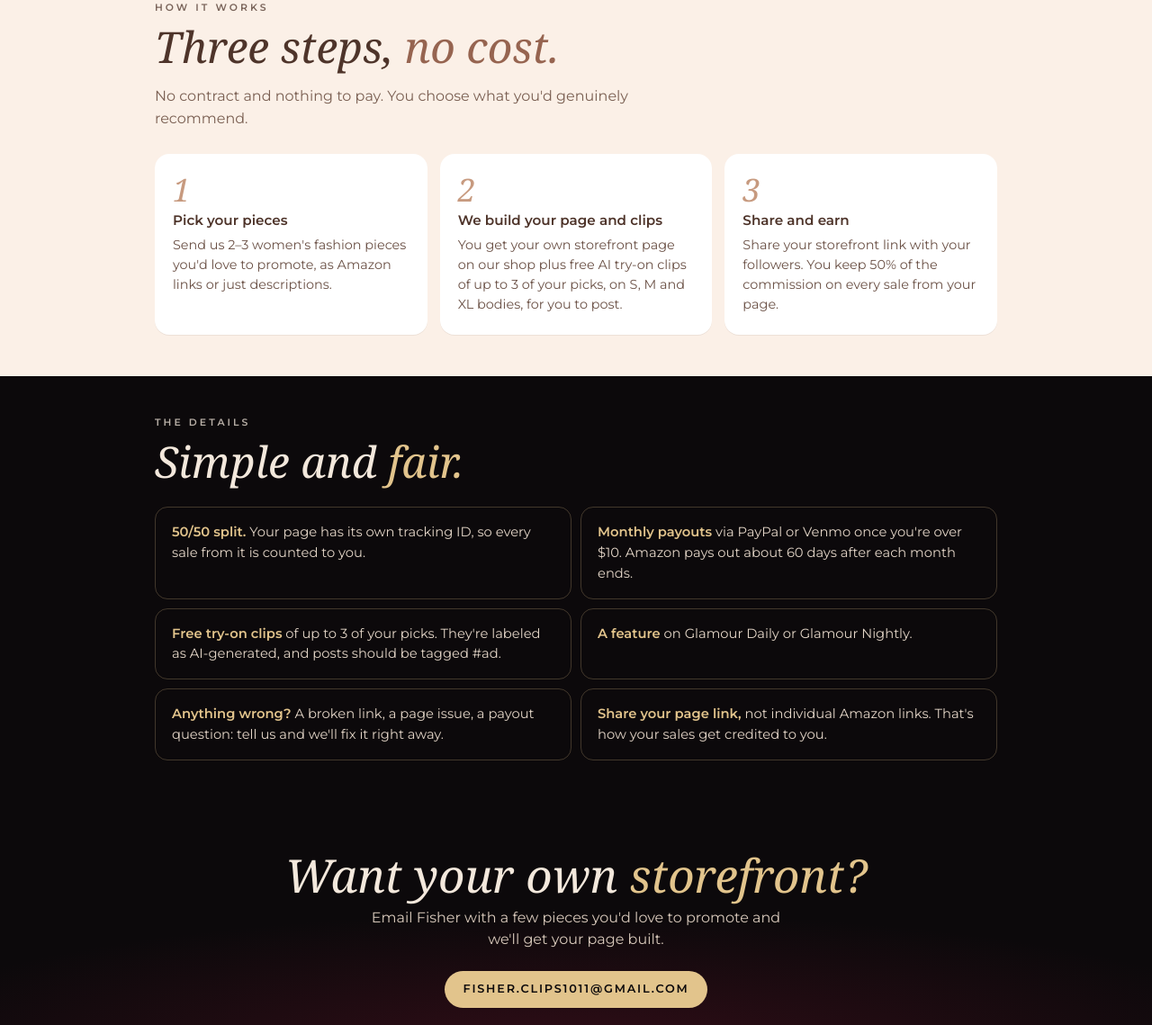
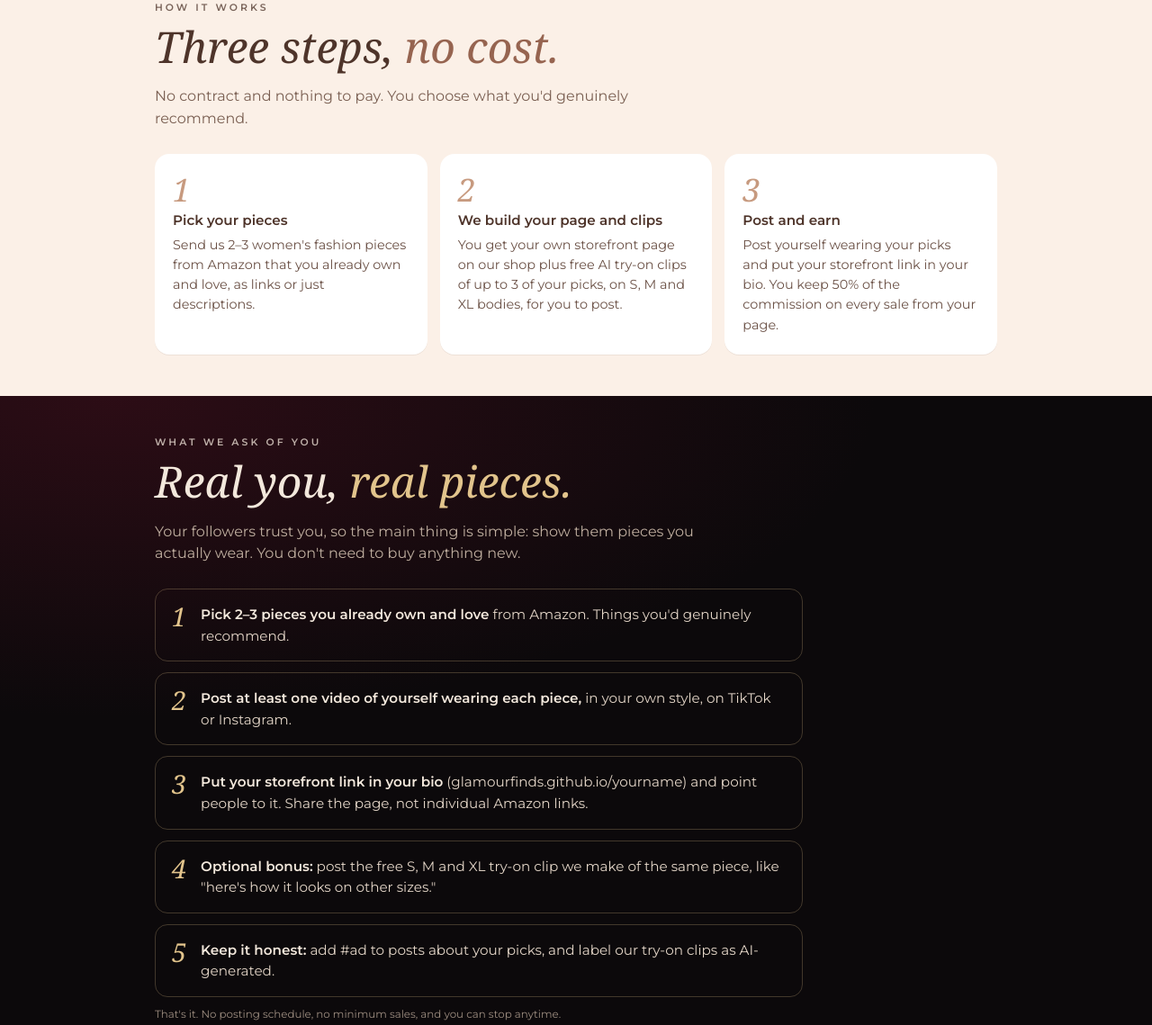
Before and after one commit to Glamourfinds/glamourfinds.github.io, a plain HTML site: page creators/index.html in a window 1280 px wide. Shown: the part 2143-3282 px from the top of the page at 90% size. Drawn offline with Linux system fonts and the light colour scheme; a web font is replaced by a local one.

Commit message:
Creators page: add 'What we ask of you' section
Co-Authored-By: Claude Opus 5.5 <noreply@anthropic.com>
Claude-Session: https://claude.ai/code/session_01Fbb5oCgYcz7r3Z1v92E6Xv

```diff
--- a/creators/index.html
+++ b/creators/index.html
@@ -49,6 +49,11 @@ section h2{font-size:clamp(2rem,6vw,3rem);margin:.3em 0 .4em}
 @media(min-width:760px){.facts{grid-template-columns:1fr 1fr}}
 .facts li{border:1px solid rgba(226,196,140,.25);border-radius:14px;padding:16px 18px;font-size:.92rem;color:#e3d5c7}
 .facts b{color:#e2c48c;font-weight:600}
+.asks{background:radial-gradient(110% 80% at 10% 0%,rgba(58,14,26,.7),transparent 60%)}
+.asklist{list-style:none;display:grid;gap:12px;margin-top:26px;max-width:720px}
+.asklist li{display:flex;gap:16px;align-items:flex-start;border:1px solid rgba(226,196,140,.25);border-radius:14px;padding:16px 18px;font-size:.95rem;color:#e3d5c7}
+.asklist .n{flex:0 0 auto;font:italic 500 1.8rem/1 "Playfair Display",Georgia,serif;color:#e2c48c;min-width:1ch}
+.asklist b{color:#f3e8dc;font-weight:600}
 .cta{text-align:center;padding:56px 0 50px;background:radial-gradient(90% 80% at 50% 100%,rgba(58,14,26,.8),transparent 70%)}
 .cta h2{font-size:clamp(2rem,6vw,3.2rem)}
 .cta p{color:#d8c9bb;max-width:46ch;margin:.6em auto 0}
@@ -97,10 +102,26 @@ footer a{color:#e2c48c}
     <h2>Three steps, <em>no cost.</em></h2>
     <p class="sub">No contract and nothing to pay. You choose what you'd genuinely recommend.</p>
     <div class="steps">
-      <div class="step"><div class="n">1</div><h4>Pick your pieces</h4><p>Send us 2–3 women's fashion pieces you'd love to promote, as Amazon links or just descriptions.</p></div>
+      <div class="step"><div class="n">1</div><h4>Pick your pieces</h4><p>Send us 2–3 women's fashion pieces from Amazon that you already own and love, as links or just descriptions.</p></div>
       <div class="step"><div class="n">2</div><h4>We build your page and clips</h4><p>You get your own storefront page on our shop plus free AI try-on clips of up to 3 of your picks, on S, M and XL bodies, for you to post.</p></div>
-      <div class="step"><div class="n">3</div><h4>Share and earn</h4><p>Share your storefront link with your followers. You keep 50% of the commission on every sale from your page.</p></div>
+      <div class="step"><div class="n">3</div><h4>Post and earn</h4><p>Post yourself wearing your picks and put your storefront link in your bio. You keep 50% of the commission on every sale from your page.</p></div>
     </div>
+  </div>
+</section>
+
+<section class="asks">
+  <div class="wrap">
+    <p class="k">What we ask of you</p>
+    <h2>Real you, <em>real pieces.</em></h2>
+    <p class="sub">Your followers trust you, so the main thing is simple: show them pieces you actually wear. You don't need to buy anything new.</p>
+    <ol class="asklist">
+      <li><span class="n">1</span><div><b>Pick 2–3 pieces you already own and love</b> from Amazon. Things you'd genuinely recommend.</div></li>
+      <li><span class="n">2</span><div><b>Post at least one video of yourself wearing each piece,</b> in your own style, on TikTok or Instagram.</div></li>
+      <li><span class="n">3</span><div><b>Put your storefront link in your bio</b> (glamourfinds.github.io/yourname) and point people to it. Share the page, not individual Amazon links.</div></li>
+      <li><span class="n">4</span><div><b>Optional bonus:</b> post the free S, M and XL try-on clip we make of the same piece, like "here's how it looks on other sizes."</div></li>
+      <li><span class="n">5</span><div><b>Keep it honest:</b> add #ad to posts about your picks, and label our try-on clips as AI-generated.</div></li>
+    </ol>
+    <p class="note">That's it. No posting schedule, no minimum sales, and you can stop anytime.</p>
   </div>
 </section>
 
@@ -122,7 +143,7 @@ footer a{color:#e2c48c}
 <div class="cta">
   <div class="wrap">
     <h2>Want your own <em>storefront?</em></h2>
-    <p>Email Fisher with a few pieces you'd love to promote and we'll get your page built.</p>
+    <p>Email Fisher with 2–3 pieces you already own and love, and we'll get your page built.</p>
     <a class="btn" href="mailto:fisher.clips1011@gmail.com?subject=Glamour%20Finds%20creator%20storefront">fisher.clips1011@gmail.com</a>
   </div>
 </div>
```
